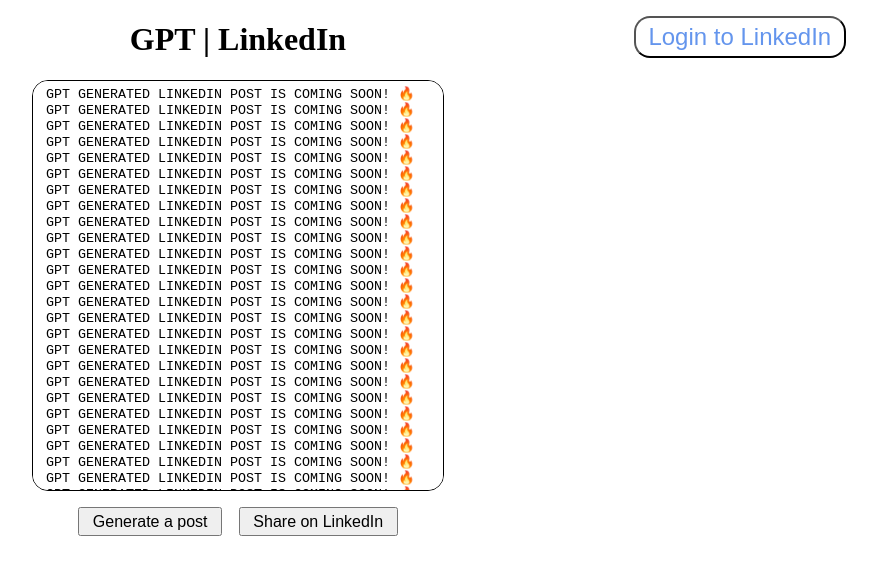
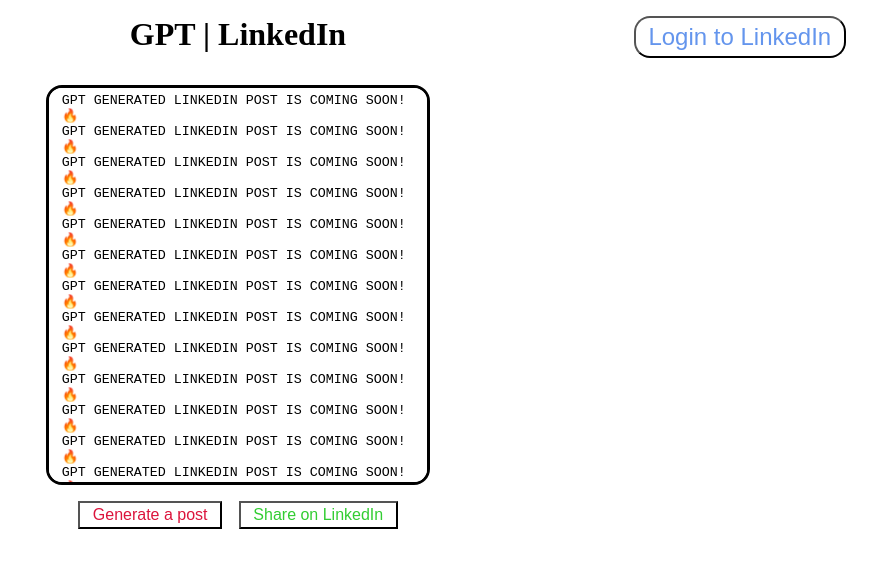
Before and after one commit to tlagoda/linkedin-posts-generator-front, a Vue app: page / in a window 1280 px wide. Shown: the top 574 px of the page, without its empty margins (402-1279 px from the left). Built offline with nearby package versions, Linux system fonts and the light colour scheme.

Commit message:
reset css

```diff
--- a/src/components/LinkedInPost.vue
+++ b/src/components/LinkedInPost.vue
@@ -18,7 +18,7 @@ const temp= getTemp()
 .post {
   width: 24rem;
   height: 25rem;
-  border: 1px solid black;
+  border: 3px solid black;
   padding: 0.3rem 0.8rem;
   border-radius: 1rem;
   position: relative;
--- a/src/main.ts
+++ b/src/main.ts
@@ -1,6 +1,7 @@
 import { createApp } from 'vue'
 import App from './App.vue'
 import router from './router'
+import './style/main.css'
 
 const app = createApp(App)
 
--- /dev/null
+++ b/src/style/main.css
@@ -0,0 +1,5 @@
+* {
+  margin: 0;
+  padding: 0;
+  box-sizing: border-box;
+}
--- a/src/views/MyHome.vue
+++ b/src/views/MyHome.vue
@@ -16,6 +16,7 @@ import LinkedInPost from '@/components/LinkedInPost.vue'
 <style scoped>
 h1 {
   text-align: center;
+  margin: 1rem 0 2rem 0;
 }
 
 .post-div {
@@ -42,6 +43,16 @@ button {
   padding: 0.2rem 0.8rem;
 }
 
+.generate-btn {
+  color: crimson;
+  background-color: transparent;
+}
+
+.share-btn {
+  color: limegreen;
+  background-color: transparent;
+}
+
 .generate-btn:hover {
   background-color: crimson;
   color: white;
```
